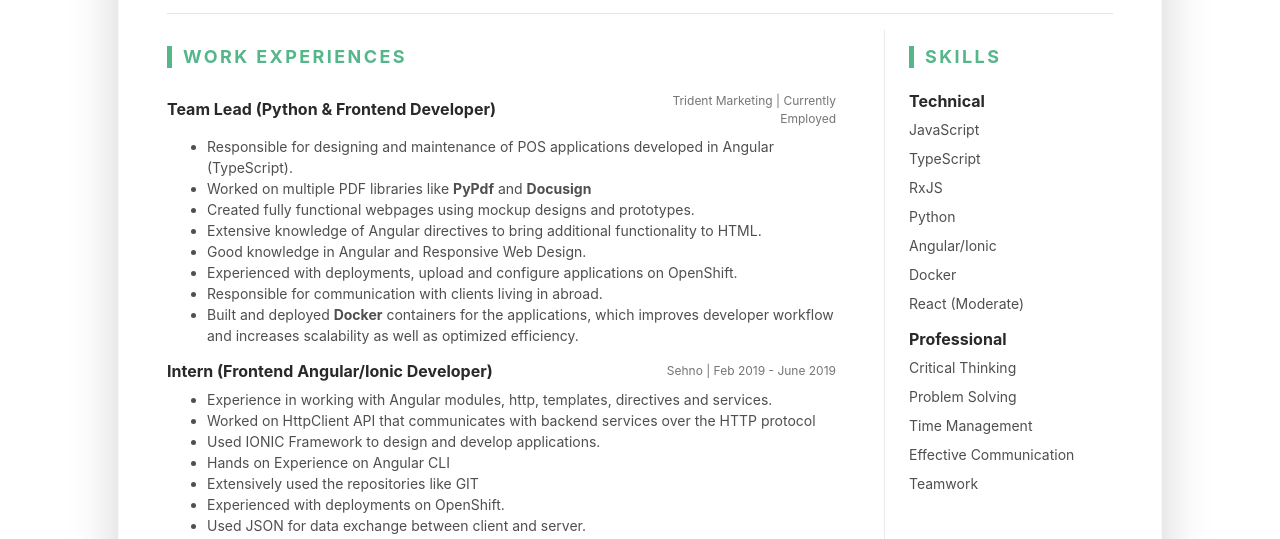
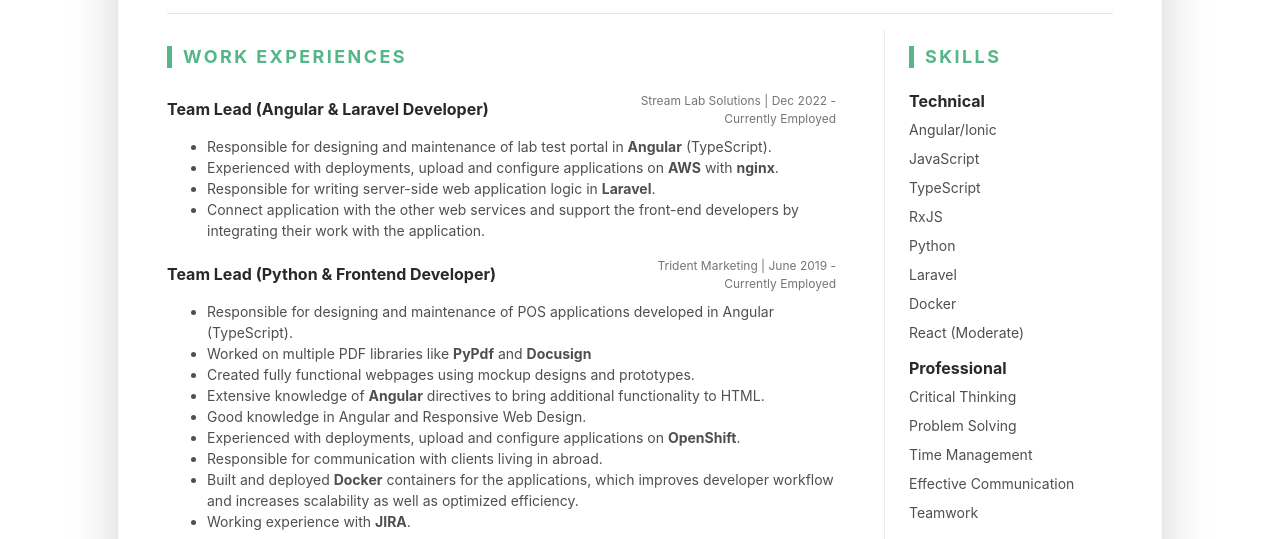
Before and after one commit to HammadAli55/hammadali55.github.io, a plain HTML site: page index.html in a window 1280 px wide. Shown: the part 196-735 px from the top of the page. Drawn offline with Linux system fonts and the light colour scheme.

Commit message:
stream lab experience added

```diff
--- a/index.html
+++ b/index.html
@@ -50,21 +50,39 @@
 						<div class="resume-main col-12 col-lg-8 col-xl-9 pr-0 pr-lg-5">
 							<section class="work-section py-3">
 								<h3 class="text-uppercase resume-section-heading mb-4">Work Experiences</h3>
+
+								<div class="item mb-3">
+									<div class="item-heading row align-items-center mb-2">
+										<h4 class="item-title col-12 col-md-6 col-lg-8 mb-2 mb-md-0">Team Lead (Angular & Laravel Developer)</h4>
+										<div class="item-meta col-12 col-md-6 col-lg-4 text-muted text-left text-md-right">Stream Lab Solutions | Dec 2022 - Currently Employed</div>
+									</div>
+									<div class="item-content">
+										<ul class="resume-list">
+											<li>Responsible for designing and maintenance of lab test portal in <b>Angular</b> (TypeScript).</li>
+											<li>Experienced with deployments, upload and configure applications on <b>AWS</b> with <b>nginx</b>.</li>
+											<li>Responsible for writing server-side web application logic in <b>Laravel</b>.</li>
+											<li>Connect application with the other web services and support the front-end developers by integrating their work with the application.</li>
+										</ul>
+									</div>
+								</div>
+
+
 								<div class="item mb-3">
 									<div class="item-heading row align-items-center mb-2">
 										<h4 class="item-title col-12 col-md-6 col-lg-8 mb-2 mb-md-0">Team Lead (Python & Frontend Developer)</h4>
-										<div class="item-meta col-12 col-md-6 col-lg-4 text-muted text-left text-md-right">Trident Marketing | Currently Employed</div>
+										<div class="item-meta col-12 col-md-6 col-lg-4 text-muted text-left text-md-right">Trident Marketing | June 2019 - Currently Employed</div>
 									</div>
 									<div class="item-content">
 										<ul class="resume-list">
 											<li>Responsible for designing and maintenance of POS applications developed in Angular (TypeScript).</li>
 											<li>Worked on multiple PDF libraries like <b>PyPdf</b> and <b>Docusign</b></li>
 											<li>Created fully functional webpages using mockup designs and prototypes.</li>
-											<li>Extensive knowledge of Angular directives to bring additional functionality to HTML.</li>
+											<li>Extensive knowledge of <b>Angular</b> directives to bring additional functionality to HTML.</li>
 											<li>Good knowledge in Angular and Responsive Web Design.</li>
-											<li>Experienced with deployments, upload and configure applications on OpenShift.</li>
+											<li>Experienced with deployments, upload and configure applications on <b>OpenShift</b>.</li>
 											<li>Responsible for communication with clients living in abroad.</li>
 											<li>Built and deployed <b>Docker</b> containers for the applications, which improves developer workflow and increases scalability as well as optimized efficiency.</li>
+											<li>Working experience with <b>JIRA</b>.</li>
 										</ul>
 									</div>
 								</div><!--//item-->
@@ -190,11 +208,12 @@
 								<div class="item">
 									<h4 class="item-title">Technical</h4>
 									<ul class="list-unstyled resume-skills-list">
+											<li class="mb-2">Angular/Ionic</li>
 											<li class="mb-2">JavaScript</li>
 											<li class="mb-2">TypeScript</li>
 											<li class="mb-2">RxJS</li>
 											<li class="mb-2">Python</li>
-											<li class="mb-2">Angular/Ionic</li>
+											<li class="mb-2">Laravel</li>
 											<li class="mb-2">Docker</li>
 											<li class="mb-2">React (Moderate)</li>
 										</ul>
```
Also changed, not shown: 2 other files.
